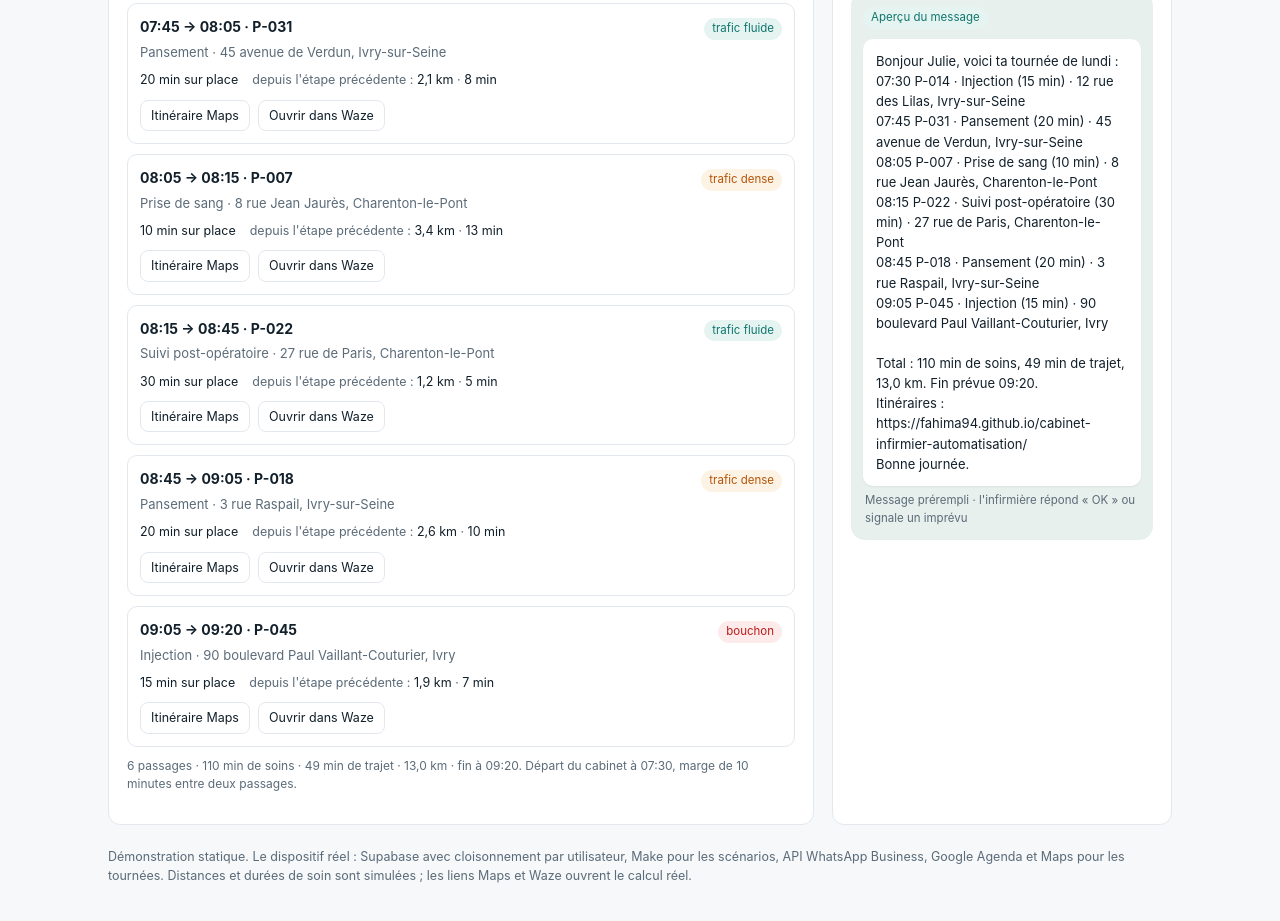
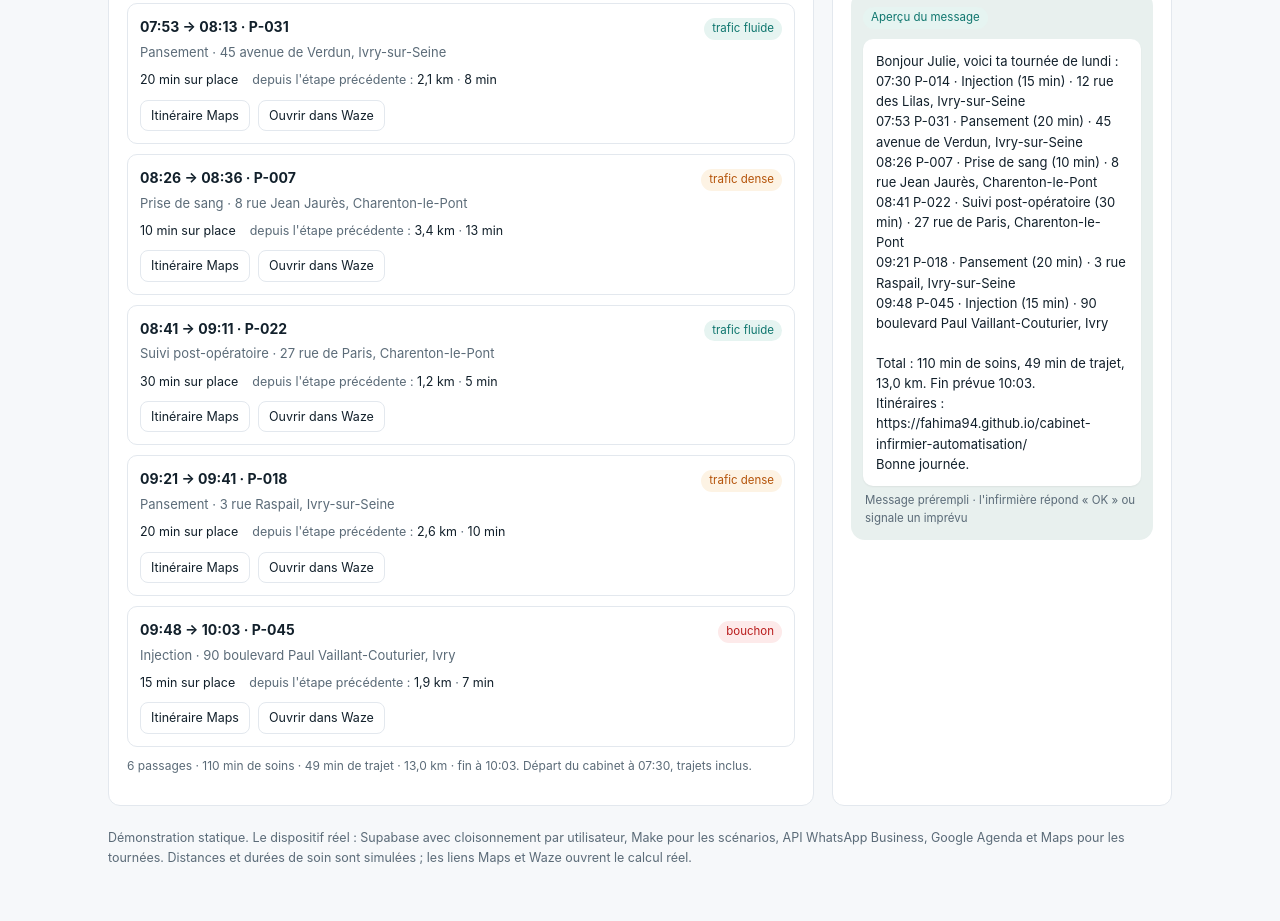
Before and after one commit to Fahima94/cabinet-infirmier-automatisation, a plain HTML site: page docs/index.html in a window 1280 px wide. Shown: the part 531-1452 px from the top of the page. Drawn offline with Linux system fonts and the light colour scheme.

Commit message:
Correction : temps de trajet décompté dans les heures de passage

```diff
--- a/docs/index.html
+++ b/docs/index.html
@@ -163,6 +163,7 @@ function render(){
   const lines=["Bonjour Julie, voici ta tournée de lundi :"];
   stops.forEach(function(s,i){
     km+=s.km; trajet+=s.min;
+    if(i>0){clock+=s.min;}
     const arrive=clock;
     clock=arrive+s.dur;
     soins+=s.dur;
@@ -182,7 +183,7 @@ function render(){
   document.getElementById('k2').textContent=fmt(km)+" km";
   document.getElementById('k3').textContent=trajet+" + "+soins+" min";
   document.getElementById('k4').textContent=hhmm(clock);
-  document.getElementById('totaux').textContent=stops.length+" passages · "+soins+" min de soins · "+trajet+" min de trajet · "+fmt(km)+" km · fin à "+hhmm(clock)+". Départ du cabinet à 07:30, marge de 10 minutes entre deux passages.";
+  document.getElementById('totaux').textContent=stops.length+" passages · "+soins+" min de soins · "+trajet+" min de trajet · "+fmt(km)+" km · fin à "+hhmm(clock)+". Départ du cabinet à 07:30, trajets inclus.";
   lines.push("");
   lines.push("Total : "+soins+" min de soins, "+trajet+" min de trajet, "+fmt(km)+" km. Fin prévue "+hhmm(clock)+".");
   lines.push("Itinéraires : https://fahima94.github.io/cabinet-infirmier-automatisation/");
```
